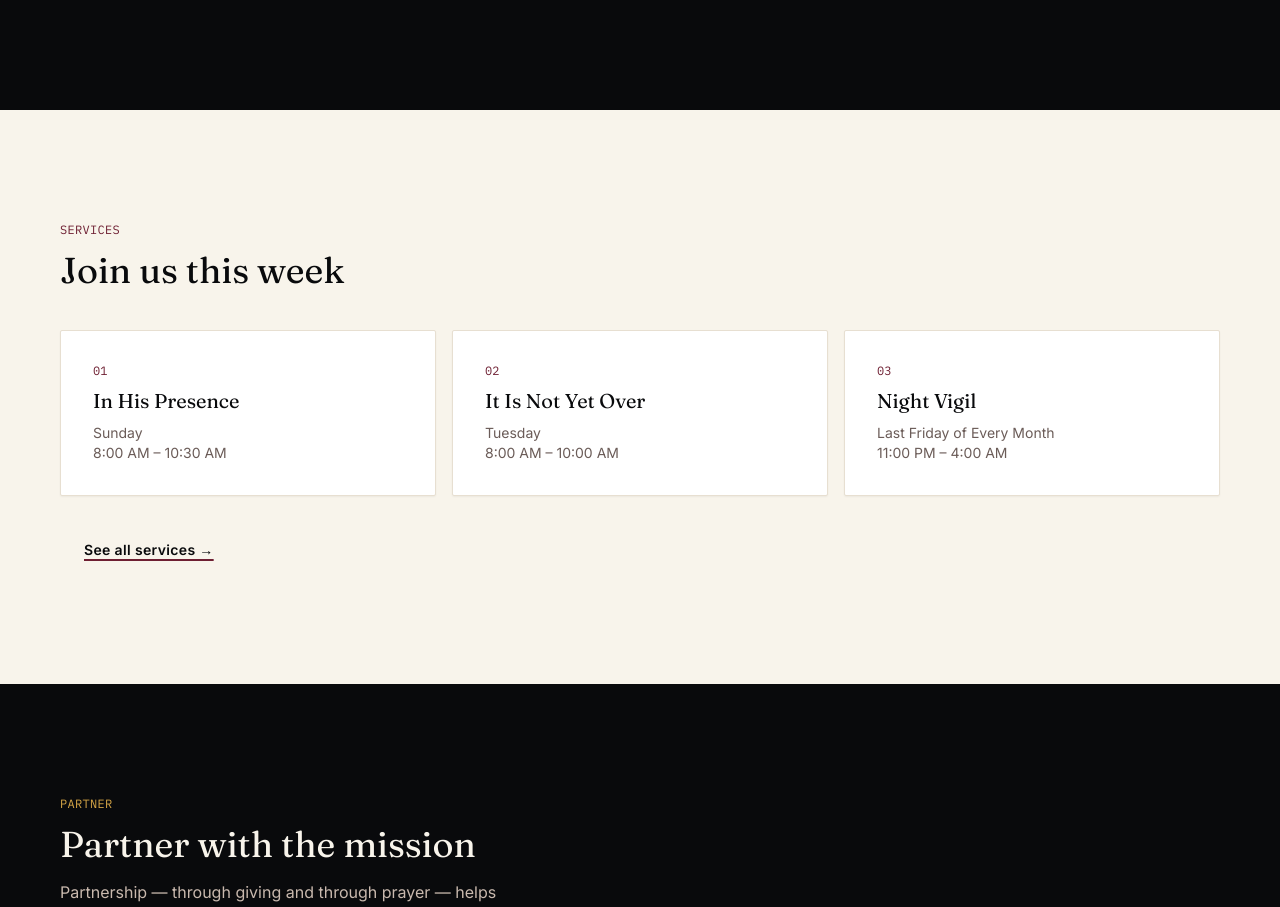
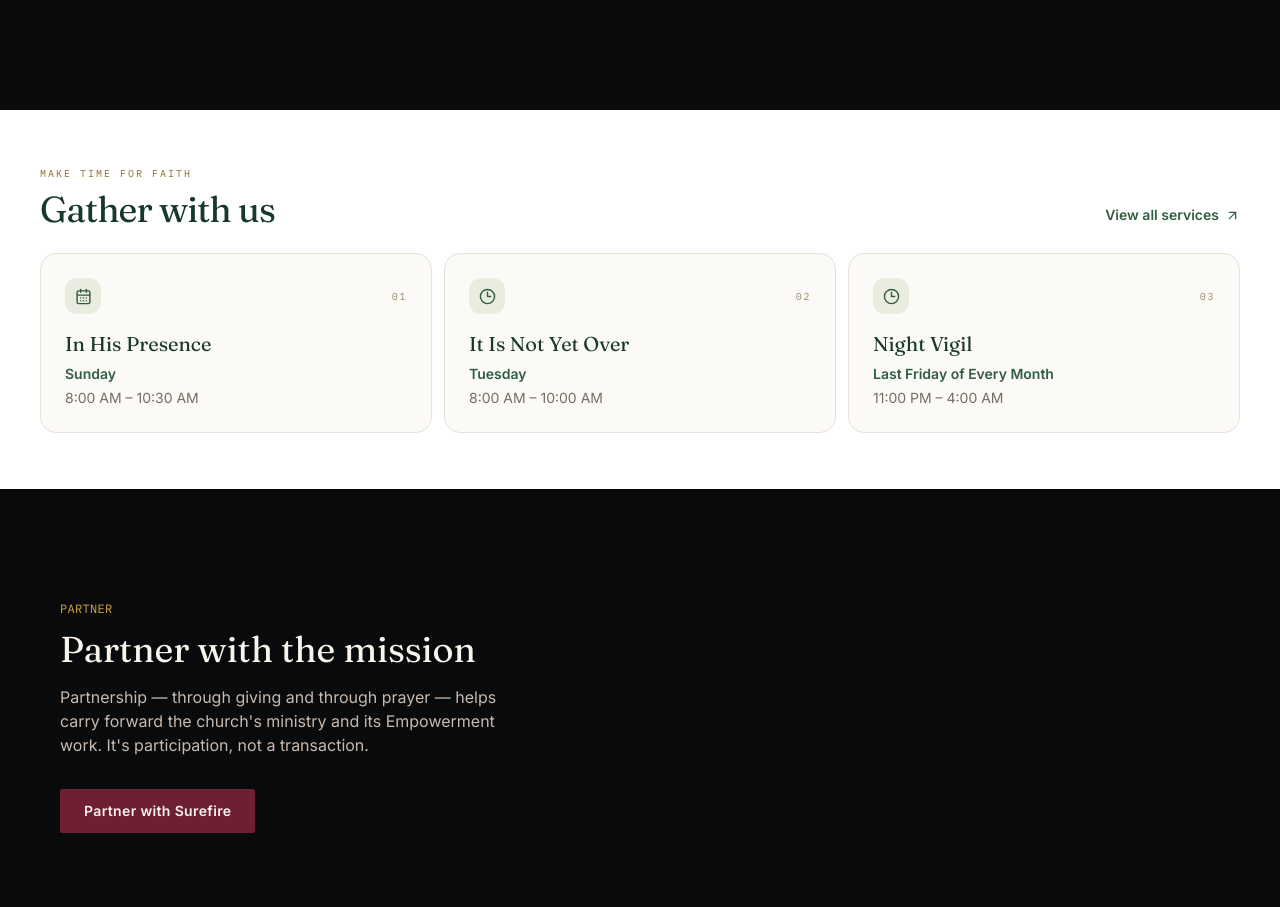
Before and after one commit to taiwoatlas/surefire-next, a Next.js app: page / in a window 1280 px wide. Shown: the part 1287-2194 px from the top of the page. Built offline with nearby package versions, Linux system fonts and the light colour scheme; no server answers.

Commit message:
Redesign home experience with compact premium layout

```diff
--- a/components/home/ServicesFeature.tsx
+++ b/components/home/ServicesFeature.tsx
@@ -1,28 +1,36 @@
+import Link from "next/link";
+import { ArrowUpRight, CalendarDays, Clock3 } from "lucide-react";
 import { services } from "@/data/church";
-import { Card } from "@/components/ui/Card";
-import { Button } from "@/components/ui/Button";
 
 export function ServicesFeature() {
   return (
-    <section className="bg-paper py-20 md:py-28">
-      <div className="mx-auto max-w-[1240px] px-6 md:px-10">
-        <p className="font-mono text-xs uppercase tracking-wide text-red">Services</p>
-        <h2 className="mt-3 font-display text-3xl md:text-4xl">Join us this week</h2>
+    <section className="bg-white py-12 sm:py-14">
+      <div className="mx-auto max-w-[1320px] px-5 sm:px-8 md:px-10">
+        <div className="flex flex-wrap items-end justify-between gap-4">
+          <div>
+            <p className="font-mono text-[10px] uppercase tracking-[.2em] text-[#8b6b2c]">Make time for faith</p>
+            <h2 className="mt-2 font-display text-3xl tracking-tight text-[#18382b] sm:text-4xl">Gather with us</h2>
+          </div>
+          <Link href="/services" className="inline-flex items-center gap-1.5 pb-1 text-sm font-semibold text-[#315d43] hover:text-[#8b6b2c]">
+            View all services <ArrowUpRight size={15} aria-hidden="true" />
+          </Link>
+        </div>
 
-        <div className="mt-10 grid gap-4 md:grid-cols-3">
-          {services.map((service) => (
-            <Card key={service.key}>
-              <p className="font-mono text-xs text-red">{service.num}</p>
-              <h3 className="mt-2 font-display text-xl">{service.name}</h3>
-              <p className="mt-2 text-sm text-gray">{service.day}</p>
-              <p className="text-sm text-gray">{service.time}</p>
-            </Card>
+        <div className="mt-6 grid gap-3 md:grid-cols-3">
+          {services.map((service, index) => (
+            <article key={service.key} className="group rounded-2xl border border-[#e6e2d8] bg-[#fbfaf6] p-5 transition duration-200 hover:-translate-y-0.5 hover:border-[#c7ad6d] hover:shadow-[0_12px_32px_rgba(24,56,43,.08)] sm:p-6">
+              <div className="flex items-center justify-between">
+                <span className="grid size-9 place-items-center rounded-xl bg-[#e9eddf] text-[#315d43]">
+                  {index === 0 ? <CalendarDays size={17} /> : <Clock3 size={17} />}
+                </span>
+                <span className="font-mono text-[10px] tracking-[.16em] text-[#9a8b6b]">0{index + 1}</span>
+              </div>
+              <h3 className="mt-4 font-display text-xl text-[#18382b]">{service.name}</h3>
+              <p className="mt-1.5 text-sm font-semibold text-[#315d43]">{service.day}</p>
+              <p className="mt-1 text-sm text-[#756f63]">{service.time}</p>
+            </article>
           ))}
         </div>
-
-        <Button href="/services" variant="text" className="mt-8 inline-block">
-          See all services →
-        </Button>
       </div>
     </section>
   );
```
